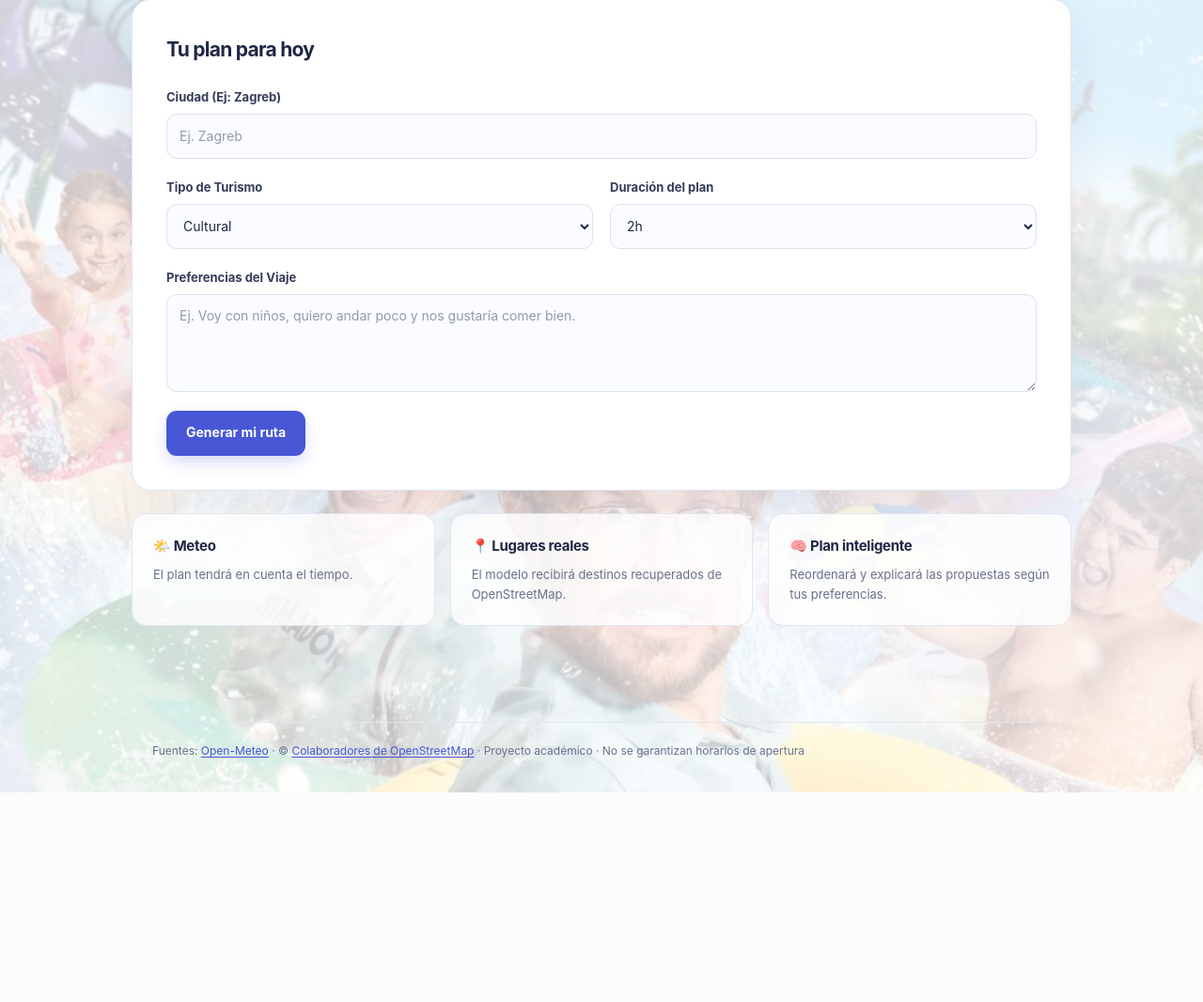
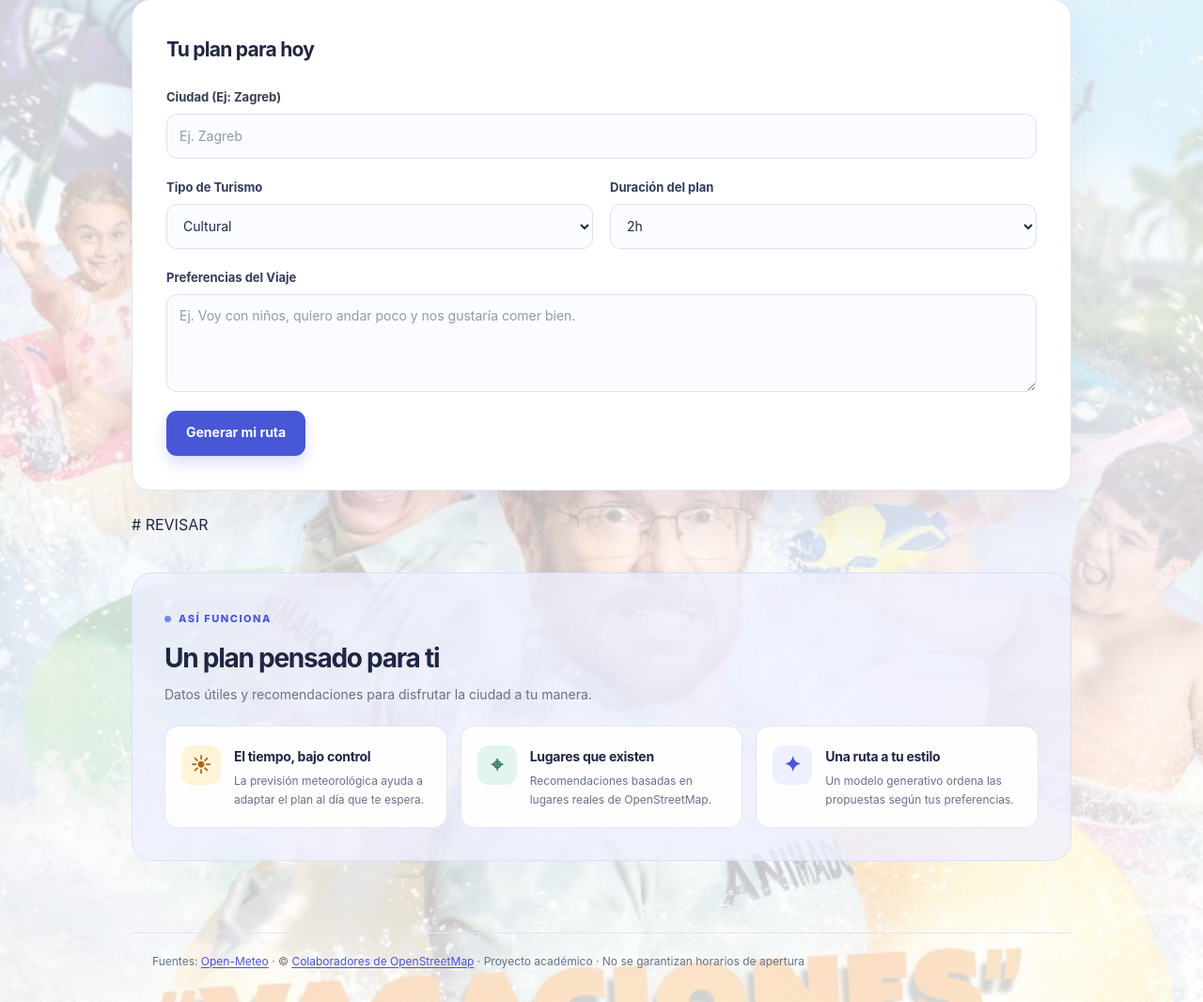
Before and after one commit to Rpa06/CITYPILOT-IA, a Flask app: template web/app/templates/index.html in a window 1280 px wide. Shown: the part 339-1405 px from the top of the page at 94% size. Before the commit the page ends 1182 px from the top, so only its background shows below. Run offline with Flask 3, Linux system fonts and the light colour scheme; the template is opened without the code that fills it, so the values that code supplies are empty.

Commit message:
Creacion del Main

```diff
--- a/web/app/main.py
+++ b/web/app/main.py
@@ -1,6 +1,89 @@
-"""Rutas del servicio Flask. Esqueleto intencionalmente incompleto."""
-from flask import Flask, jsonify, render_template
-from app.db import ping_db
+"""Rutas HTTP del servicio Flask."""
+from io import BytesIO
+
+import matplotlib
+
+matplotlib.use("Agg")
+
+from flask import Flask, jsonify, render_template, request, send_file
+from matplotlib.backends.backend_agg import FigureCanvasAgg
+from matplotlib.figure import Figure
+from requests import RequestException
+from sqlalchemy.exc import SQLAlchemyError
+
+from app.db import (
+    obtener_estadisticas,
+    obtener_ultimas_solicitudes,
+    ping_db,
+)
+from app.orchestrator import DURACIONES_VALIDAS, TIPOS_VALIDOS, procesar_solicitud
+
+
+def _validar_entrada(datos: dict, nombres: dict[str, str]) -> tuple[dict | None, str | None]:
+    """Normaliza y valida los campos compartidos por el formulario y la API."""
+    ciudad = datos.get(nombres["ciudad"])
+    tipo = datos.get(nombres["tipo"])
+    duracion = datos.get(nombres["duracion"])
+    preferencias = datos.get(nombres["preferencias"], "")
+
+    if not isinstance(ciudad, str) or not ciudad.strip():
+        return None, "Indica una ciudad."
+    ciudad = ciudad.strip()
+    if len(ciudad) > 60:
+        return None, "La ciudad no puede superar los 60 caracteres."
+
+    if not isinstance(tipo, str) or tipo.strip().lower() not in TIPOS_VALIDOS:
+        return None, "Selecciona un tipo de turismo válido."
+    tipo = tipo.strip().lower()
+
+    if isinstance(duracion, bool):
+        return None, "La duración debe ser de 2, 4 o 6 horas."
+    if isinstance(duracion, str):
+        duracion = duracion.strip()
+        if not duracion.isdigit():
+            return None, "La duración debe ser de 2, 4 o 6 horas."
+        duracion = int(duracion)
+    elif not isinstance(duracion, int):
+        return None, "La duración debe ser de 2, 4 o 6 horas."
+    if duracion not in DURACIONES_VALIDAS:
+        return None, "La duración debe ser de 2, 4 o 6 horas."
+
+    if not isinstance(preferencias, str):
+        return None, "Las preferencias deben ser texto."
+    preferencias = preferencias.strip()
+    if len(preferencias) > 200:
+        return None, "Las preferencias no pueden superar los 200 caracteres."
+
+    return {
+        "ciudad": ciudad,
+        "tipo_turismo": tipo,
+        "duracion_horas": duracion,
+        "preferencias": preferencias,
+    }, None
+
+
+def _recibir_entrada_api() -> tuple[dict | None, str | None]:
+    if not request.is_json:
+        return None, "Envía el contenido como application/json."
+    datos = request.get_json(silent=True)
+    if not isinstance(datos, dict):
+        return None, "El cuerpo debe ser un objeto JSON válido."
+    return _validar_entrada(
+        datos,
+        {
+            "ciudad": "ciudad",
+            "tipo": "tipo_turismo",
+            "duracion": "duracion_horas",
+            "preferencias": "preferencias",
+        },
+    )
+
+
+def _estadisticas():
+    """Consulta las métricas y registros recientes desde PostgreSQL."""
+    resumen = obtener_estadisticas()
+    ultimas = obtener_ultimas_solicitudes(limite=8)
+    return resumen, ultimas
 
 
 def create_app():
@@ -8,45 +91,156 @@ def create_app():
 
     @app.get("/")
     def inicio():
-        # TODO(ALUMNADO): El formulario se desarrolla en templates/index.html.
-        return render_template("index.html")
+        return render_template("index.html", valores={})
 
     @app.get("/api/health")
     def health():
-        # Punto de salud proporcionado para verificar Compose y PostgreSQL.
         try:
             ping_db()
             return jsonify(servicio="citypilot", estado="ok", db="ok")
         except Exception:
+            app.logger.exception("No se pudo comprobar la conexión con PostgreSQL")
             return jsonify(servicio="citypilot", estado="degradado", db="error"), 503
 
     @app.post("/planificar")
     def planificar_html():
-        # TODO(ALUMNADO): leer y validar request.form; llamar a UN orquestador
-        # compartido con /api/planificar; renderizar resultado.html.
-        return "Pendiente: formulario -> integración -> resultado", 501
+        datos, error = _validar_entrada(
+            request.form,
+            {
+                "ciudad": "Ciudad",
+                "tipo": "Tipo",
+                "duracion": "Duracion",
+                "preferencias": "Preferencias",
+            },
+        )
+        valores = {
+            "Tipo": request.form.get("Tipo", ""),
+            "Duracion": request.form.get("Duracion", ""),
+        }
+        if error:
+            return render_template("index.html", valores=valores, error=error), 400
+
+        try:
+            resultado = procesar_solicitud(**datos)
+        except ValueError as exc:
+            return render_template("index.html", valores=valores, error=str(exc)), 400
+        except NotImplementedError:
+            app.logger.exception("El flujo de planificación no está implementado")
+            return (
+                render_template(
+                    "index.html",
+                    valores=valores,
+                    error="El servicio de planificación todavía no está disponible.",
+                ),
+                501,
+            )
+        except RequestException:
+            app.logger.exception("Falló una consulta a un proveedor externo")
+            return (
+                render_template(
+                    "index.html",
+                    valores=valores,
+                    error="No se pudo consultar un proveedor externo. Inténtalo de nuevo más tarde.",
+                ),
+                502,
+            )
+        except RuntimeError:
+            app.logger.exception("El servicio de planificación no está configurado")
+            return (
+                render_template(
+                    "index.html",
+                    valores=valores,
+                    error="El servicio de planificación no está disponible por configuración.",
+                ),
+                503,
+            )
+
+        return render_template("resultado.html", resultado=resultado)
 
     @app.post("/api/planificar")
     def planificar_api():
-        # TODO(ALUMNADO): leer JSON, usar EL MISMO orquestador y devolver JSON.
-        # Nunca duplicar la lógica de datos externos en las dos rutas.
-        return jsonify(error="Pendiente: API propia"), 501
+        datos, error = _recibir_entrada_api()
+        if error:
+            return jsonify(error=error), 400
+
+        try:
+            resultado = procesar_solicitud(**datos)
+        except ValueError as exc:
+            return jsonify(error=str(exc)), 400
+        except NotImplementedError:
+            app.logger.exception("El flujo de planificación no está implementado")
+            return jsonify(error="El servicio de planificación todavía no está disponible."), 501
+        except RequestException:
+            app.logger.exception("Falló una consulta a un proveedor externo")
+            return jsonify(error="No se pudo consultar un proveedor externo."), 502
+        except RuntimeError:
+            app.logger.exception("El servicio de planificación no está configurado")
+            return jsonify(error="El servicio de planificación no está disponible."), 503
+
+        return jsonify(resultado)
 
     @app.get("/analitica")
     def analitica():
-        # TODO(ALUMNADO): consultar PostgreSQL y pasar métricas a la plantilla.
-        return render_template("analitica.html", totales=None, top_ciudades=[], ultimas=[])
+        try:
+            resumen, ultimas = _estadisticas()
+        except NotImplementedError:
+            app.logger.exception("Las consultas de analítica no están implementadas")
+            return "La analítica todavía no está disponible.", 501
+        except (SQLAlchemyError, RuntimeError):
+            app.logger.exception("No se pudieron consultar las métricas de PostgreSQL")
+            return "No se pudo cargar la analítica en este momento.", 503
+
+        return render_template(
+            "analitica.html",
+            totales=resumen,
+            top_ciudades=resumen.get("por_ciudad", []),
+            ultimas=ultimas,
+        )
 
     @app.get("/analitica/grafico.png")
     def grafico():
-        # TODO(ALUMNADO): generar una gráfica PNG de Matplotlib con datos SQL,
-        # utilizando un BytesIO y Flask send_file. No JavaScript.
-        return "Pendiente: gráfica de peticiones", 501
+        try:
+            resumen = obtener_estadisticas()
+        except NotImplementedError:
+            app.logger.exception("La consulta para el gráfico no está implementada")
+            return "El gráfico todavía no está disponible.", 501
+        except (SQLAlchemyError, RuntimeError):
+            app.logger.exception("No se pudieron consultar los datos del gráfico")
+            return "No se pudo generar el gráfico en este momento.", 503
+
+        ciudades = resumen.get("por_ciudad", [])
+        nombres = [fila["ciudad"] for fila in ciudades]
+        cantidades = [fila["total"] for fila in ciudades]
+
+        figura = Figure(figsize=(8, 4.5), constrained_layout=True)
+        eje = figura.subplots()
+        if nombres:
+            eje.bar(nombres, cantidades, color="#4857d5", width=.65)
+            eje.set_ylabel("Solicitudes")
+            eje.tick_params(axis="x", rotation=25)
+        else:
+            eje.text(.5, .5, "Todavía no hay solicitudes", ha="center", va="center")
+            eje.set_axis_off()
+        eje.set_title("Solicitudes por ciudad")
+        eje.spines[["top", "right"]].set_visible(False)
+
+        imagen = BytesIO()
+        FigureCanvasAgg(figura).print_png(imagen)
+        imagen.seek(0)
+        return send_file(imagen, mimetype="image/png", download_name="solicitudes.png")
 
     @app.get("/api/estadisticas")
     def estadisticas_api():
-        # TODO(ALUMNADO): exponer el resumen de la base de datos como JSON.
-        return jsonify(error="Pendiente: estadísticas"), 501
+        try:
+            resumen, ultimas = _estadisticas()
+        except NotImplementedError:
+            app.logger.exception("Las consultas de analítica no están implementadas")
+            return jsonify(error="La analítica todavía no está disponible."), 501
+        except (SQLAlchemyError, RuntimeError):
+            app.logger.exception("No se pudieron consultar las métricas de PostgreSQL")
+            return jsonify(error="No se pudo consultar la analítica."), 503
+
+        return jsonify({**resumen, "ultimas": ultimas})
 
     return app
 
--- a/web/app/static/style.css
+++ b/web/app/static/style.css
@@ -248,6 +248,93 @@ button:hover,
   margin-bottom: 26px;
 }
 
+.benefits-section {
+  margin-top: 38px;
+  padding: clamp(22px, 4vw, 34px);
+  background: rgba(238, 240, 255, .76);
+  border: 1px solid rgba(218, 222, 250, .9);
+  border-radius: 22px;
+}
+
+.benefits-heading {
+  margin-bottom: 22px;
+}
+
+.benefits-heading h2 {
+  margin: 8px 0 5px;
+  font-size: clamp(22px, 3vw, 28px);
+  letter-spacing: -.045em;
+}
+
+.benefits-heading p {
+  margin: 0;
+  color: var(--muted);
+  font-size: 14px;
+}
+
+.benefits-grid {
+  display: grid;
+  grid-template-columns: repeat(3, minmax(0, 1fr));
+  gap: 14px;
+}
+
+.benefit-card {
+  display: flex;
+  align-items: flex-start;
+  gap: 14px;
+  min-width: 0;
+  padding: 20px 17px;
+  background: rgba(255, 255, 255, .92);
+  border: 1px solid rgba(226, 230, 240, .9);
+  border-radius: 15px;
+  transition: border-color .18s ease, box-shadow .18s ease, transform .18s ease;
+}
+
+.benefit-card:hover {
+  border-color: #ccd2ee;
+  box-shadow: 0 12px 26px rgba(34, 43, 91, .08);
+  transform: translateY(-2px);
+}
+
+.benefit-icon {
+  display: grid;
+  flex: 0 0 42px;
+  width: 42px;
+  height: 42px;
+  place-items: center;
+  border-radius: 12px;
+  font-size: 22px;
+  font-weight: 700;
+}
+
+.benefit-icon--weather {
+  color: #a76b13;
+  background: #fff3d8;
+}
+
+.benefit-icon--places {
+  color: #397c67;
+  background: #e2f5ee;
+}
+
+.benefit-icon--plan {
+  color: var(--accent);
+  background: var(--soft);
+}
+
+.benefit-card h3 {
+  margin: 1px 0 5px;
+  font-size: 14px;
+  letter-spacing: -.02em;
+}
+
+.benefit-card p {
+  margin: 0;
+  color: var(--muted);
+  font-size: 12px;
+  line-height: 1.6;
+}
+
 .tile {
   min-width: 0;
   padding: 22px;
@@ -389,6 +476,16 @@ footer a {
     gap: 12px;
   }
 
+  .benefits-section {
+    margin-top: 28px;
+    border-radius: 17px;
+  }
+
+  .benefits-grid {
+    grid-template-columns: 1fr;
+    gap: 10px;
+  }
+
   .tile {
     padding: 19px;
   }
--- a/web/app/templates/index.html
+++ b/web/app/templates/index.html
@@ -8,6 +8,9 @@
 </section>
 <section class="surface">
   <h2>Tu plan para hoy</h2>
+  {% if error %}
+  <div class="notice" role="alert">{{ error }}</div>
+  {% endif %}
   <form method="post" action="/planificar">
     <div class="form-field form-field--wide">
       <label for="ciudad">Ciudad (Ej: Zagreb)</label>
@@ -47,9 +50,35 @@
     <button type="submit">Generar mi ruta</button>
   </form>
 </section>
-<section class="three">
-  <article class="tile"><h3>🌤️ Meteo</h3><p>El plan tendrá en cuenta el tiempo.</p></article>
-  <article class="tile"><h3>📍 Lugares reales</h3><p>El modelo recibirá destinos recuperados de OpenStreetMap.</p></article>
-  <article class="tile"><h3>🧠 Plan inteligente</h3><p>Reordenará y explicará las propuestas según tus preferencias.</p></article>
+# REVISAR
+<section class="benefits-section" aria-labelledby="benefits-title">
+  <div class="benefits-heading">
+    <span class="eyebrow">ASÍ FUNCIONA</span>
+    <h2 id="benefits-title">Un plan pensado para ti</h2>
+    <p>Datos útiles y recomendaciones para disfrutar la ciudad a tu manera.</p>
+  </div>
+  <div class="benefits-grid">
+    <article class="benefit-card">
+      <span class="benefit-icon benefit-icon--weather" aria-hidden="true">☀</span>
+      <div>
+        <h3>El tiempo, bajo control</h3>
+        <p>La previsión meteorológica ayuda a adaptar el plan al día que te espera.</p>
+      </div>
+    </article>
+    <article class="benefit-card">
+      <span class="benefit-icon benefit-icon--places" aria-hidden="true">⌖</span>
+      <div>
+        <h3>Lugares que existen</h3>
+        <p>Recomendaciones basadas en lugares reales de OpenStreetMap.</p>
+      </div>
+    </article>
+    <article class="benefit-card">
+      <span class="benefit-icon benefit-icon--plan" aria-hidden="true">✦</span>
+      <div>
+        <h3>Una ruta a tu estilo</h3>
+        <p>Un modelo generativo ordena las propuestas según tus preferencias.</p>
+      </div>
+    </article>
+  </div>
 </section>
 {% endblock %}
```
